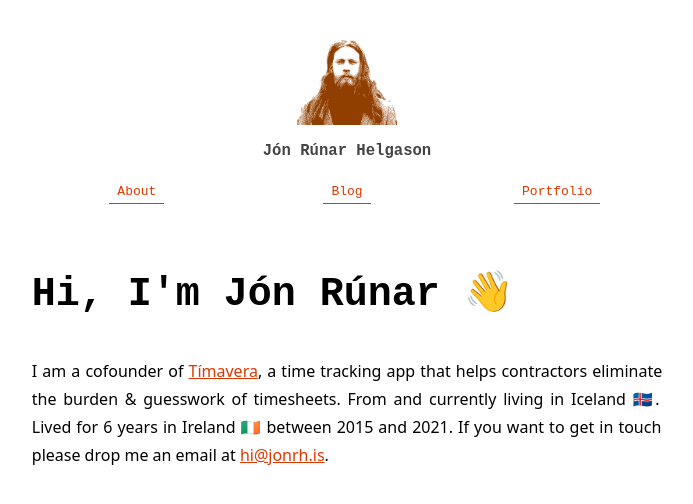
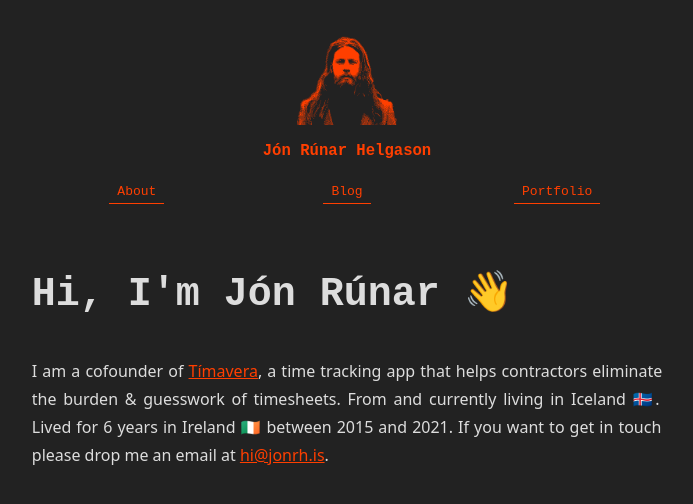
Before and after one commit to jonrh/jonrh.is, a Next.js app: page / in a window 1280 px wide. Shown: the top 504 px of the page, without its empty margins (293-986 px from the left). Built offline with nearby package versions, Linux system fonts and the light colour scheme.

Commit message:
Initial version of dark mode
Added a new dithered version of the profile picture with a black background.

For now it seems it was mostly enough to flip the background color and font color.

```diff
--- a/components/layout/index.js
+++ b/components/layout/index.js
@@ -7,7 +7,7 @@ const Layout = ({ children }) => {
       <div className="header">
         <a href="/">
           <img
-            src="/images/profile-pic-2017-dither.png"
+            src="/images/profile-pic-2017-dither-dark.png"
             alt="Profile of Jón Rúnar Helgason"
           />
         </a>
--- a/components/layout/layoutStyle.css
+++ b/components/layout/layoutStyle.css
@@ -12,8 +12,6 @@
 }
 
 .profileName {
-    color: #444;
-
     font-size: 1.2em;
     font-weight: 800;
     text-decoration: none;
--- a/css/jonrh.css
+++ b/css/jonrh.css
@@ -10,11 +10,13 @@ html {
 body {
     /* Make all text justified on the page. This might be too broad, p and li might be enough. */
     text-align: justify;
+    background: #222;
+    color: #ddd;
 }
 
 a {
-    /* color: #ff3f00; Original value with 3.51 contrast ratio with white background */
-    color: #de3700;
+    color: #ff3f00; /* Original value with 3.51 contrast ratio with white background */
+    /*color: #de3700;*/ /* Value used in light mode */
 }
 
 h1, h2, h3, h4, h5, h6 {
```
Also changed, not shown: public/images/profile-pic-2017-dither-dark.png (added), public/images/profile-pic-2017-dither-light.png (renamed from public/images/profile-pic-2017-dither.png).
